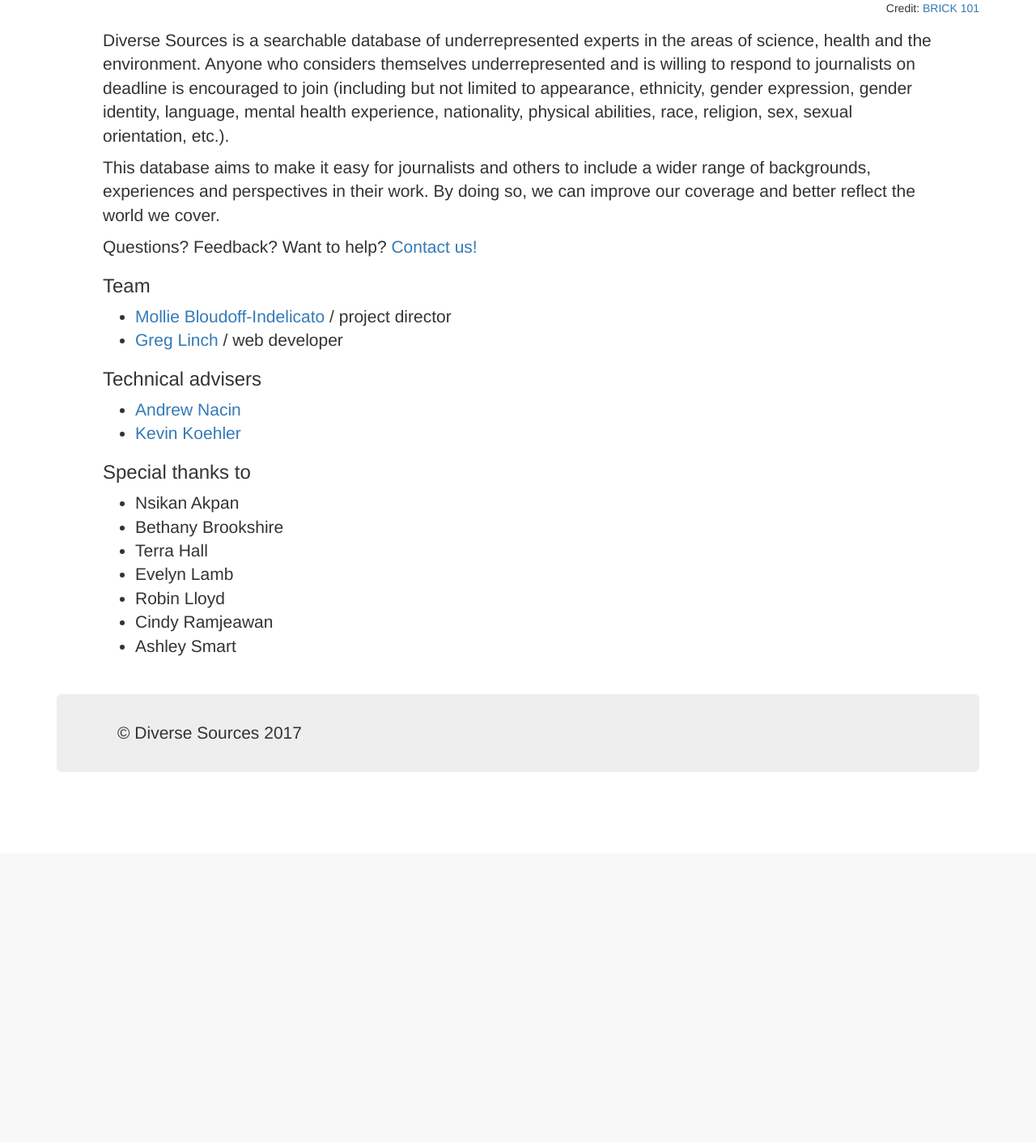
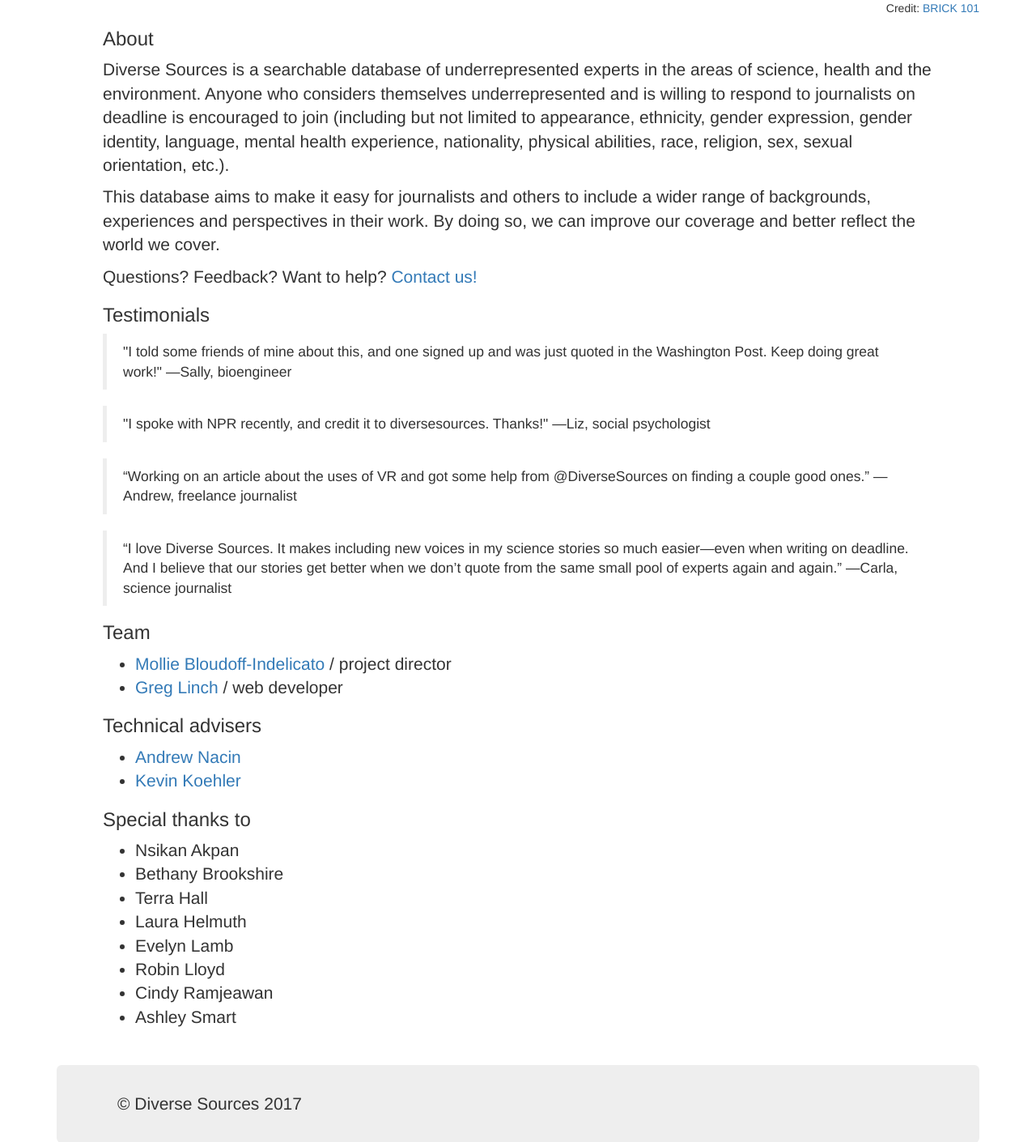
Before and after one commit to greglinch/sourcelist, a Django app: page /about in a window 1280 px wide. Shown: the part 1000-2410 px from the top of the page at 81% size. Before the commit the page ends 1913 px from the top, so only its background shows below. Run offline with Django 3.2, Linux system fonts and the light colour scheme; parts of the project's set-up code (start-up, migrations or seed data) failed here and were passed over; some libraries are stand-ins or nearby versions.

Commit message:
add testimonials and a thank you

```diff
--- a/templates/about.html
+++ b/templates/about.html
@@ -11,29 +11,44 @@
 	<!-- <img src="about-image.png" width="100%"> -->
 </div>
 <div class="main-content lead">
-	<p>Diverse Sources is a searchable database of underrepresented experts in the areas of science, health and the environment. Anyone who considers themselves underrepresented and is willing to respond to journalists on deadline is encouraged to join (including but not limited to appearance, ethnicity, gender expression, gender identity, language, mental health experience, nationality, physical abilities, race, religion, sex, sexual orientation, etc.).</p>
-	<p>This database aims to make it easy for journalists and others to include a wider range of backgrounds, experiences and perspectives in their work. By doing so, we can improve our coverage and better reflect the world we cover.</p>
-	<p>Questions? Feedback? Want to help? <a href="/contact">Contact us!</a></p>
+	<h3>About</h3>
+		<p>Diverse Sources is a searchable database of underrepresented experts in the areas of science, health and the environment. Anyone who considers themselves underrepresented and is willing to respond to journalists on deadline is encouraged to join (including but not limited to appearance, ethnicity, gender expression, gender identity, language, mental health experience, nationality, physical abilities, race, religion, sex, sexual orientation, etc.).</p>
+		<p>This database aims to make it easy for journalists and others to include a wider range of backgrounds, experiences and perspectives in their work. By doing so, we can improve our coverage and better reflect the world we cover.</p>
+		<p>Questions? Feedback? Want to help? <a href="/contact">Contact us!</a></p>
+
+	<h3>Testimonials</h3>
+		<blockquote>"I told some friends of mine about this, and one signed up and was just quoted in the Washington Post. Keep doing great work!" &mdash;Sally, bioengineer</blockquote>
+
+		<blockquote>"I spoke with NPR recently, and credit it to diversesources. Thanks!" &mdash;Liz, social psychologist</blockquote>
+
+		<blockquote>“Working on an article about the uses of VR and got some help from @DiverseSources on finding a couple good ones.” &mdash;Andrew, freelance journalist</blockquote>
+
+		<blockquote>“I love Diverse Sources. It makes including new voices in my science stories so much easier—even when writing on deadline. And I believe that our stories get better when we don’t quote from the same small pool of experts again and again.” &mdash;Carla, science journalist</blockquote>
+
 	<h3>Team</h3>
 		<ul>
 			<li><a href="http://www.mbloudoff.com">Mollie Bloudoff-Indelicato</a> / project director</li>
 			<li><a href="http://www.greglinch.com">Greg Linch</a> / web developer</li>
 		</ul>
+
 	<h3>Technical advisers</h3>
 		<ul>
 			<li><a href="https://nacin.com/">Andrew Nacin</a></li>
 			<li><a href="https://www.linkedin.com/in/kevinkoehler/">Kevin Koehler</a></li>
 		</ul>
+
 	<h3>Special thanks to</h3>
 		<ul>
 			<li>Nsikan Akpan</li>
 			<li>Bethany Brookshire</li>
 			<li>Terra Hall</li>
+			<li>Laura Helmuth</li>
 			<li>Evelyn Lamb</li>
 			<li>Robin Lloyd</li>
 			<li>Cindy Ramjeawan</li>
 			<li>Ashley Smart</li>
 		</ul>
+
 </div>
 
 {% endblock %}
```
